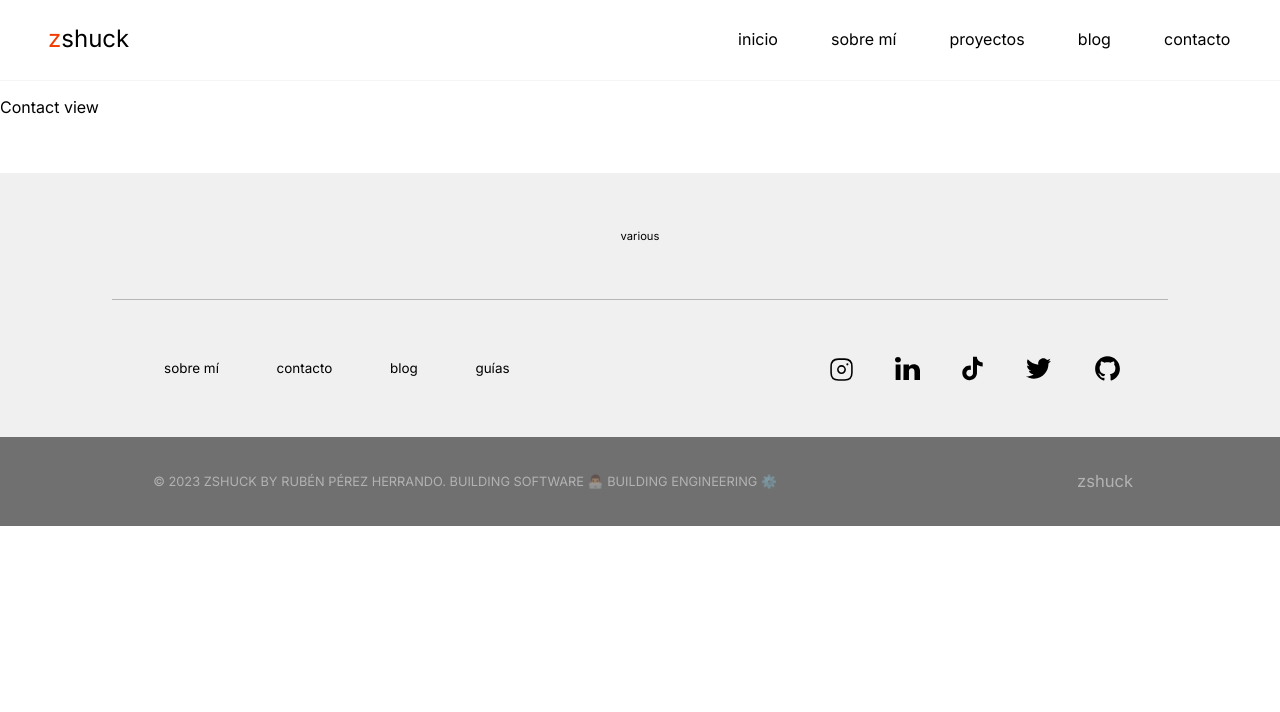
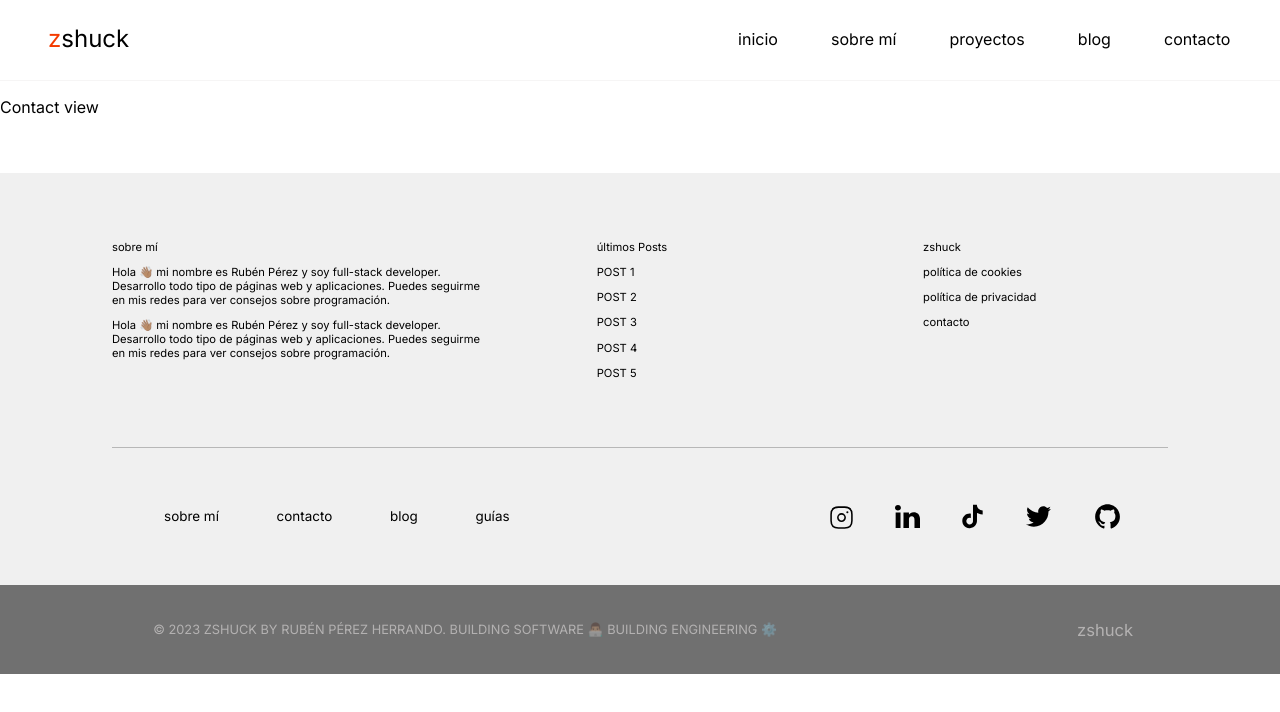
Before and after one commit to 9Shuck/zshuck_front, a Next.js app: page /contact in a window 1280 px wide. Shown: the top 712 px of the page. Built offline with nearby package versions, Linux system fonts and the light colour scheme.

Commit message:
frontend mobile footer done

```diff
--- a/src/components/footer.tsx
+++ b/src/components/footer.tsx
@@ -8,7 +8,31 @@ function Footer() {
         <div className="footerContainer">
         <div className="footer">
             <div className="footer__company">
-                various
+                <div className='footer__company__about'>
+                    <p>sobre mí</p>
+                    <p>Hola 👋🏽 mi nombre es Rubén Pérez y soy full-stack developer.
+                        Desarrollo todo tipo de páginas web y aplicaciones. Puedes seguirme
+                        en mis redes para ver consejos sobre programación.</p>
+                        <p>Hola 👋🏽 mi nombre es Rubén Pérez y soy full-stack developer.
+                        Desarrollo todo tipo de páginas web y aplicaciones. Puedes seguirme
+                        en mis redes para ver consejos sobre programación.</p>
+                                </div>
+                <div className="footer__company__posts">
+                    <div className='footer__company__posts_1'>
+                        <p>últimos Posts</p>
+                        <p>POST 1</p>
+                        <p>POST 2</p>
+                        <p>POST 3</p>
+                        <p>POST 4</p>
+                        <p>POST 5</p>
+                    </div>
+                    <div className='footer__company__posts_2'>
+                        <p>zshuck</p>
+                        <p>política de cookies</p>
+                        <p>política de privacidad</p>
+                        <p>contacto</p>
+                    </div>
+                </div>
             </div>
             <div className="footer__breaker"></div>
             <div className="footer__social">
--- a/src/styles/components/_footer.scss
+++ b/src/styles/components/_footer.scss
@@ -17,6 +17,20 @@
         vertical-align: middle;
         margin-right: 0.5em;
         margin-left: 0.5em;
+        padding: 5em 0 5em 0;
+        &__posts{
+            &_1{
+                min-width: 30%;
+                padding: 0em 1em 2em 1em;
+            }
+            &_2{
+                min-width: 30%;
+                padding: 0em 1em 0em 1em;
+            }
+        }
+        &__about {
+            padding: 0em 1em 2em 1em;
+        }
     }
 
     &__logo {
@@ -59,6 +73,36 @@
     }
 }
 
+@media (min-width: 1024px) {
+    .footer{
+        justify-content: space-around;
+        align-items: center;
+        &__logo{
+            margin-top: 0;
+        }
+        &__company {
+            padding: 5em 9.5em 5em 9.5em;
+            display: flex;
+            text-align: left;
+            &__posts{
+                width: 65%;
+                display: flex;
+                justify-content: space-around;
+                &_1{
+                    min-width: 30%;
+                }
+                &_2{
+                    min-width: 30%;
+                }
+            }
+            &__about {
+                padding: 0em 10em 0em 0em;
+                max-width: 35%;
+            }
+
+        }
+    }
+}
 @media (min-width: 768px) {
     .footer{
         justify-content: space-around;
@@ -67,7 +111,26 @@
             margin-top: 0;
         }
         &__company {
-            padding: 5em 0 5em 0;
+            padding: 5em 9.5em 5em 9.5em;
+            display: flex;
+            text-align: left;
+            &__posts{
+                width: 65%;
+                display: flex;
+                justify-content: space-around;
+                &_1{
+                    min-width: 30%;
+                    padding: 0em 3em 0em 0em;
+                }
+                &_2{
+                    min-width: 30%;
+                }
+            }
+            &__about {
+                padding: 0em 6em 0em 0em;
+                max-width: 35%;
+            }
+
         }
         &__breaker {
             height: 1px;
```
